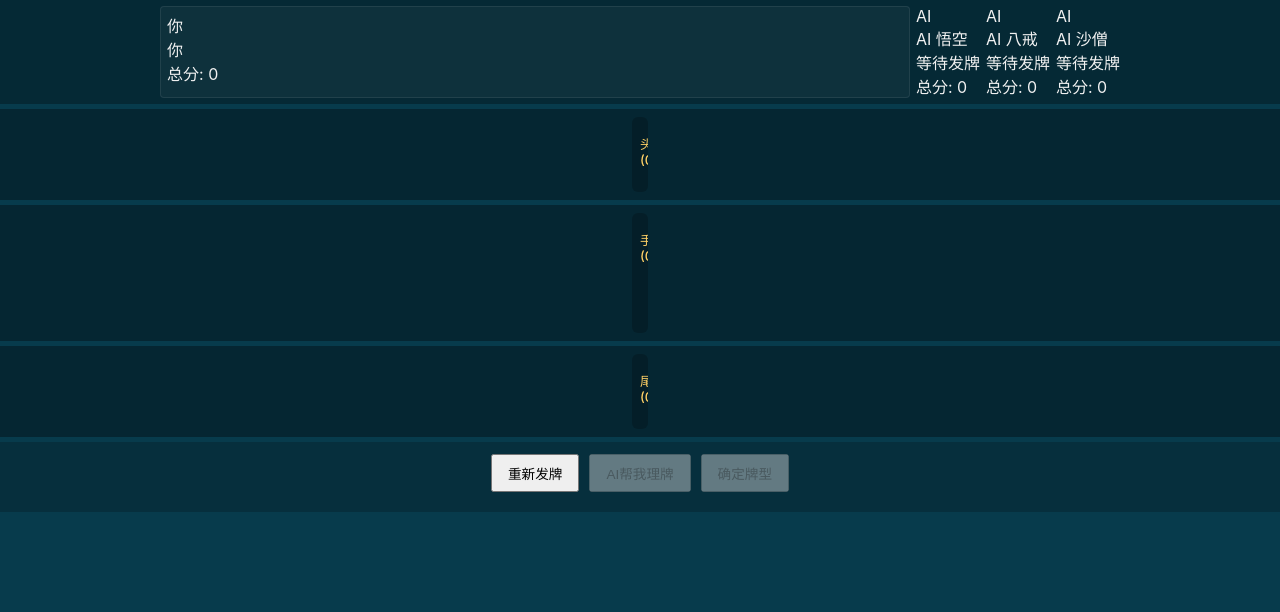
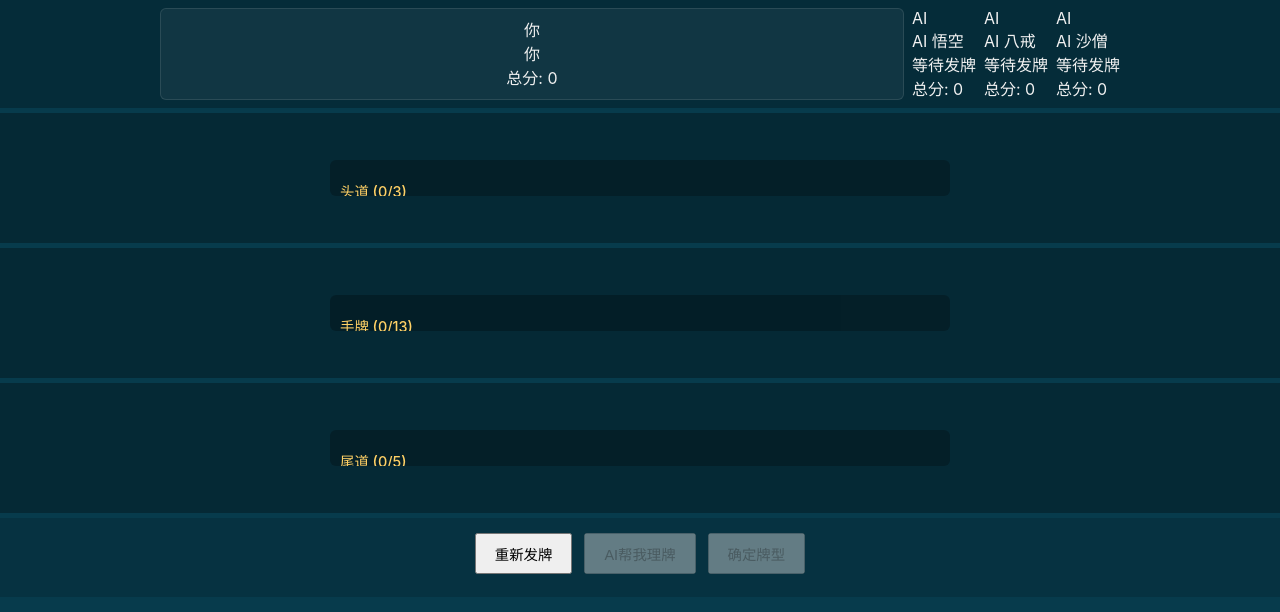
Before and after one commit to wen952555/sss, a React (Create React App) app in the folder frontend/: page / in a window 1280 px wide. Shown: the top 612 px of the page. Built offline with nearby package versions, Linux system fonts and the light colour scheme.

Commit message:
Update App.css

```diff
--- a/frontend/src/App.css
+++ b/frontend/src/App.css
@@ -4,7 +4,7 @@
 body, html {
   height: 100%;
   margin: 0;
-  overflow-x: hidden; /* 防止意外的水平滚动 */
+  overflow-x: hidden;
   background-color: #073b4c;
 }
 body {
@@ -41,27 +41,20 @@ body {
 /* 通用横幅区域样式 - 核心：宽度100%，无max-width，无margin auto */
 .banner-section {
   width: 100%;           /* 关键：严格占满父容器宽度 */
-  /* max-width: none !important; */ /* 确保没有其他地方意外设置了max-width */
-  /* margin-left: 0 !important; */ /* 确保没有居中 */
-  /* margin-right: 0 !important; */
-  padding: 8px 12px;     /* 横幅自身的内边距，控制内容与横幅边缘的距离 */
-  background-color: rgba(0, 0, 0, 0.25); /* 统一的横幅背景色 */
+  padding: 10px 15px;    /* 横幅自身的内边距，控制内容与横幅边缘的距离 */
+  background-color: rgba(0, 0, 0, 0.2);
   display: flex;
   flex-direction: column;
   align-items: center; /* 横幅内部的内容块（如top-banner-container）水平居中 */
-}
-/* 移除所有横幅的圆角，使其看起来像屏幕的条带 */
-.banner-section {
-    border-radius: 0;
 }
 
 
 /* 横幅1: 玩家状态显示区 */
 .player-status-banner-section {
-  padding-top: 6px;
-  padding-bottom: 6px;
-  flex-shrink: 0; /* 高度由内容决定，不允许被压缩 */
-  background-color: rgba(0,0,0,0.3); /* 可以略深 */
+  padding-top: 8px;
+  padding-bottom: 8px;
+  flex-shrink: 0; /* 高度由内容决定，不允许被压缩，不参与grow */
+  background-color: rgba(0,0,0,0.25);
 }
 .top-banner-container {
   display: flex;
@@ -70,59 +63,61 @@ body {
   width: 100%;
   max-width: 960px; /* TopBanner内部的内容可以有一个最大宽度以保持美观 */
   margin: 0 auto;   /* 使TopBanner内容在其横幅内居中 */
-  gap: 6px;
+  gap: 8px;
   flex-wrap: wrap;
 }
 /* ... (player-banner-item 及其子元素样式保持紧凑) ... */
-.player-banner-item { flex: 1 1 140px; min-width: 120px; padding: 6px; border-radius: 4px; border: 1px solid rgba(255, 255, 255, 0.08); background-color: rgba(255, 255, 255, 0.04); }
+.player-banner-item { flex: 1 1 150px; min-width: 130px; padding: 8px; border-radius: 6px; border: 1px solid rgba(255, 255, 255, 0.1); display: flex; flex-direction: column; align-items: center; text-align: center; background-color: rgba(255, 255, 255, 0.05); }
 
 
 /* 横幅2,3,4: 牌道区域 */
 .hand-lane-banner {
-  background-color: rgba(0,0,0,0.35); /* 牌道横幅背景 */
-  padding: 8px 12px; /* 牌道横幅的内边距 */
+  background-color: rgba(0,0,0,0.3);
+  padding: 10px 15px;
   flex-grow: 1;     /* 关键：让每个牌道横幅平均分配剩余的垂直空间 */
   display: flex;
   justify-content: center;
-  align-items: center; /* 让 hand-area 在垂直方向上居中于分配到的空间 */
+  align-items: stretch; /* 让 .hand-area 能撑满分配到的高度 */
   overflow: hidden;
+  min-height: 130px; /* 为牌道设置一个合理的最小高度 (约一张大牌 + padding + 文字) */
 }
+/* 移除 .middle-lane 的特殊 flex-grow，让三道严格平均分配 */
+
 .hand-area {
-  background-color: rgba(0, 0, 0, 0.2); /* 牌道自身背景 */
+  background-color: rgba(0, 0, 0, 0.25);
   padding: 8px;
   border-radius: 6px;
   display: flex;
   flex-direction: row;
-  gap: 4px;
+  gap: 5px; /* 卡牌间距 */
   position: relative;
   align-items: center; /* 卡牌在牌道内垂直居中 */
   width: 100%;
-  max-width: 580px; /* 牌道内容区最大宽度 */
+  max-width: 620px; /* 牌道内容区最大宽度 (适应 55px * 5 + gap * 4 + padding*2 ) */
   margin: 0 auto;
-  /* height: 100%; */ /* 不再需要 height:100%，让内容和padding决定其在flex-grow分配空间后的高度 */
-  min-height: 75px; /* (卡牌高56 + padding 16 + 文字空间) */
+  height: 100%; /* 关键：让 hand-area 填满其父 hand-lane-banner 的高度 */
   overflow: hidden;
 }
-.hand-info-internal { position: absolute; top: 4px; left: 8px; right: 8px; display: flex; justify-content: space-between; align-items: center; pointer-events: none; z-index: 1;}
-.hand-area-title-internal { color: #ffd166; font-weight: 500; font-size: 0.8em; }
-.hand-type-display-internal { font-size: 0.75em; color: #f1f1f1; background-color: rgba(0,0,0,0.6); padding: 2px 5px; border-radius: 3px; font-weight: 500; }
+.hand-info-internal { position: absolute; top: 6px; left: 10px; right: 10px; display: flex; justify-content: space-between; align-items: center; pointer-events: none; z-index: 1;}
+.hand-area-title-internal { color: #ffd166; font-weight: 500; font-size: 0.9em; }
+.hand-type-display-internal { font-size: 0.8em; color: #f1f1f1; background-color: rgba(0,0,0,0.6); padding: 2px 5px; border-radius: 3px; font-weight: 500; }
 
-.hand-area.allow-wrapping {
+.hand-area.allow-wrapping { /* 手牌区，13张牌 */
   flex-wrap: wrap;
   justify-content: center;
-  padding-top: 22px; /* 为文字留空间 */
-  align-items: flex-start;
+  padding-top: 28px; /* 为文字留空间 */
+  align-items: flex-start; /* 换行后卡牌从顶部对齐 */
   overflow-y: auto; /* 允许手牌区内部垂直滚动 */
-  min-height: 120px; /* (卡牌高56*2 + gap 3) + 文字22 + padding 16 */
+  /* min-height 由父级 hand-lane-banner 的 flex-grow 决定 */
 }
-.hand-area:not(.allow-wrapping) {
+.hand-area:not(.allow-wrapping) { /* 头/中(5张)/尾道 */
   flex-wrap: nowrap;
   justify-content: center;
-  padding-top: 22px;
+  padding-top: 28px;
 }
 .card {
-  width: 40px;  /* 进一步缩小卡牌以适应更紧凑的布局 */
-  height: 56px; /* 40 * 1.4 */
+  width: 50px;  /* 调整卡牌尺寸以适应新的空间 */
+  height: 70px; /* 50 * 1.4 */
   border-radius: 3px;
   /* ... 其他样式保持不变 ... */
 }
@@ -131,18 +126,18 @@ body {
 
 /* 横幅5: 控制按钮区 */
 .controls-banner-section {
-  padding: 12px 10px; /* 控制按钮横幅的固定高度 */
-  background-color: rgba(0,0,0,0.2);
-  flex-shrink: 0; /* 高度固定，不允许被压缩 */
+  padding: 15px 10px; /* 控制按钮横幅的固定高度 */
+  background-color: rgba(0,0,0,0.15);
+  flex-shrink: 0; /* 高度固定，不允许被压缩，不参与grow */
   display: flex;
   flex-direction: column;
   justify-content: center;
   align-items: center;
-  gap: 8px;
+  gap: 10px;
 }
-.controls { display: flex; justify-content: center; gap: 10px; width: 100%; max-width: 350px; flex-wrap: wrap; padding-top: 0; margin-bottom: 8px; }
-.game-button { font-size: 0.85em; padding: 7px 15px; /* 按钮尺寸调整 */ }
-.game-button.compare-all-button { margin-top: 0; width: auto; max-width: 250px; font-size: 0.95em; padding: 8px 20px; }
+.controls { display: flex; justify-content: center; gap: 12px; width: 100%; max-width: 400px; flex-wrap: wrap; padding-top: 0; margin-bottom: 8px; }
+.game-button { font-size: 0.9em; padding: 8px 18px; /* ... */ }
+.game-button.compare-all-button { margin-top: 0; width: auto; max-width: 280px; font-size: 1em; padding: 10px 25px; }
 
 
 /* --- 比牌视图容器 (保持不变) --- */
@@ -151,9 +146,23 @@ body {
 
 
 /* --- 响应式调整 --- */
-@media (max-width: 900px) { /* 调整 banner-section 内 max-width 的断点 */
+@media (max-width: 900px) {
   .top-banner-container, .hand-area, .controls {
-    max-width: 100%; /* 在此断点下，让内部内容块也占满横幅 */
+    max-width: 95%; /* 在横幅内部的内容块可以有一个响应式的最大宽度 */
   }
 }
-/* 其他媒体查询保持不变，但内部卡牌尺寸和间距可能需要根据新的基础尺寸重新微调 */
+@media (max-width: 768px) {
+  .game-view-active { padding: 8px 10px; gap: 6px; }
+  .banner-section { padding: 8px 10px; }
+  .card { width: 42px; height: 59px; }
+  .hand-area { min-height: 75px; gap: 3px; } /* (59 + padding 16) */
+  .hand-area.allow-wrapping { padding-top: 25px; min-height: 125px; /* (59*2 + 3) + 文字 + padding */ }
+  .hand-area:not(.allow-wrapping) { padding-top: 25px;}
+  /* ... (其他响应式调整) ... */
+}
+@media (max-width: 480px) {
+  .card { width: 36px; height: 50px; }
+  .hand-area { min-height: 65px; }
+  .hand-area.allow-wrapping { min-height: 110px; }
+  /* ... (其他响应式调整) ... */
+}
```
